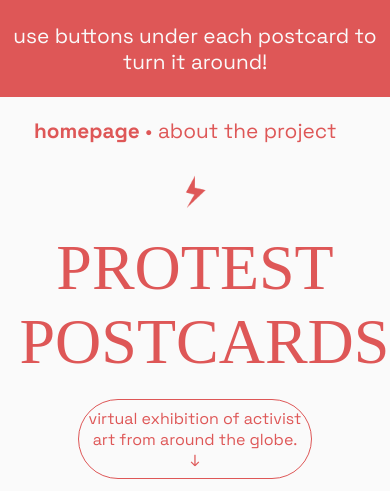
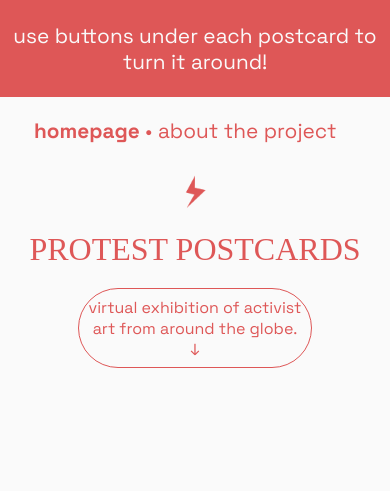
Before and after one commit to beti-trstenjak/protest-postcards, a plain HTML site: page index.html in a window 390 px wide. Shown: the top 491 px of the page. Drawn offline with Linux system fonts and the light colour scheme; a web font is replaced by a local one.

Commit message:
Add files via upload

```diff
--- a/style.css
+++ b/style.css
@@ -282,7 +282,7 @@ h4 {
 
     h1 {
         margin: 5%;
-        font-size: 6em;
+        font-size: 3em;
     }
 
     h4 {
@@ -324,7 +324,7 @@ h4 {
 
     h1 {
         margin: 5%;
-        font-size: 4em;
+        font-size: 2em;
     }
 
     h4 {
```
Also changed, not shown: about-the-project.html (+1 -1 lines).
